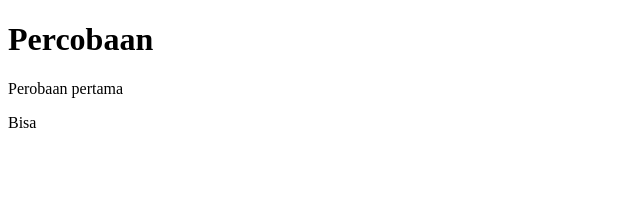
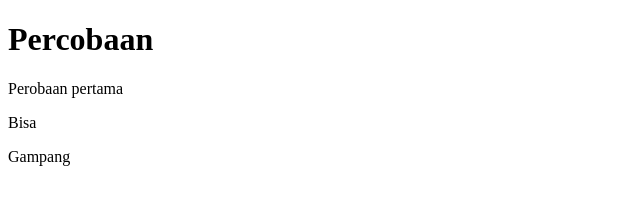
Before and after one commit to FazrinNugraha/belajar-git, a plain HTML site: page index.html in a window 1280 px wide. Shown: the full height of the page, 0-640 px from the left. Drawn offline with Linux system fonts and the light colour scheme; files that its build step writes are made by us from their sources.

Commit message:
Sudah Bisa

```diff
--- a/index.html
+++ b/index.html
@@ -10,6 +10,7 @@
     <h1>Percobaan</h1>
     <p>Perobaan pertama</p>
     <p>Bisa</p>
+    <p>Gampang</p>
 
 </body>
 </html>
```
